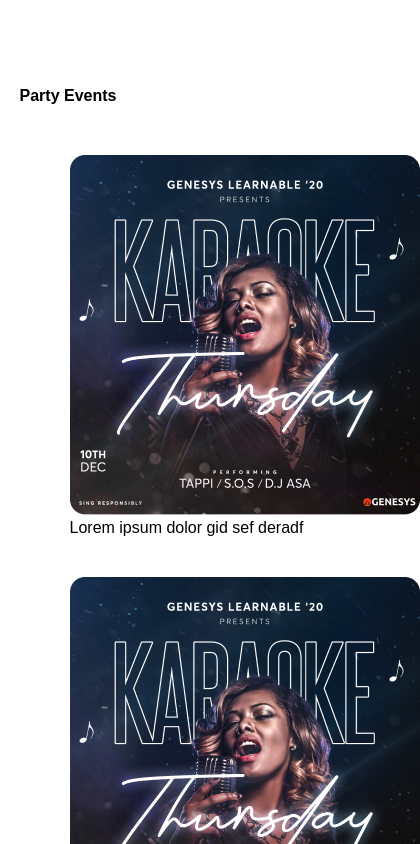
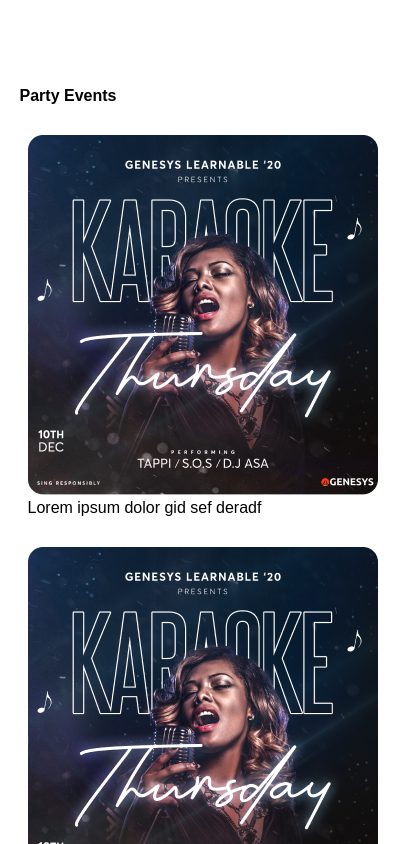
Before and after one commit to Kingscliq/Events, a React (Create React App) app: page /browse-events in a window 390 px wide. Shown: the part 820-1664 px from the top of the page, 420 px wide, since content can reach past the window. Built offline with nearby package versions, Linux system fonts and the light colour scheme; a web font is replaced by a local one.

Commit message:
fixed responsive issue with the browse events page

```diff
--- a/src/pages/app/browse-events/browse-events.css
+++ b/src/pages/app/browse-events/browse-events.css
@@ -27,14 +27,14 @@
 }
 
 .events-list {
-  display: grid;
-  grid-template-columns: repeat(3, 1fr);
+  display: flex;
+  flex-wrap: wrap;
+  padding: 0 4px;
 }
 .event-card-placeholder {
-  height: auto;
-  padding: 20px;
-  margin: auto 30px;
-  width: 300px;
+  flex: 33%;
+  max-width: 33%;
+  padding: 0 4px;
 }
 .event-header {
   margin: 30px auto;
@@ -94,9 +94,10 @@
     display: grid;
     grid-template-columns: 1fr;
   }
-
   .browse-hero-container {
+    display: grid;
     grid-template-columns: 1fr;
+    margin-bottom: 50px;
   }
   .browse-hero-desc {
     margin: auto;
@@ -106,4 +107,14 @@
   .browse-hero-img {
     max-width: 100%;
   }
+
+  .event-card-placeholder {
+    flex: 100%;
+    max-width: 100%;
+    margin-bottom: 30px;
+  }
+  .more-btn {
+    max-width: 70%;
+    margin: 20px auto;
+  }
 }
```
